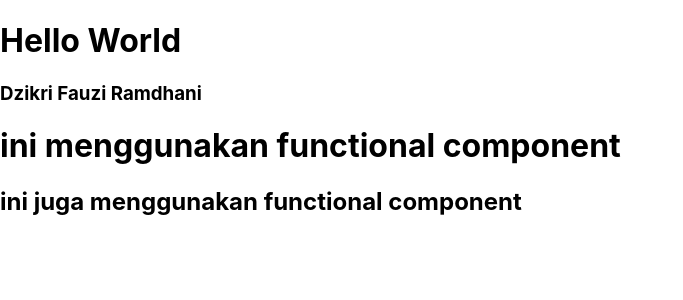
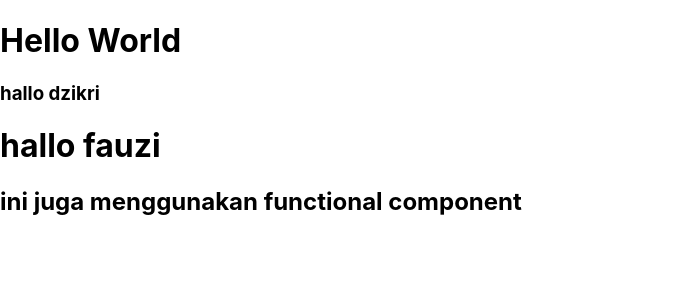
Before and after one commit to dzikfr/dzikfr-belajar-reactjs, a React (Create React App) app: page / in a window 1280 px wide. Shown: the top 300 px of the page, without its empty margins (0-683 px from the left). Built offline with nearby package versions, Linux system fonts and the light colour scheme.

Commit message:
05-08-2024

```diff
--- a/src/materi/komponen/index.jsx
+++ b/src/materi/komponen/index.jsx
@@ -6,8 +6,8 @@ export default class Komponen extends React.Component{
     render(){
         return(
             <div>
-                <ClassComponent/>
-                <FunctionalComponent/>
+                <ClassComponent nama="dzikri"/>
+                <FunctionalComponent nama="fauzi"/>
             </div>
         )
     }
--- a/src/materi/komponen/pembahasan/ClassComponent.jsx
+++ b/src/materi/komponen/pembahasan/ClassComponent.jsx
@@ -5,7 +5,7 @@ class ClassComponent extends React.Component{
         return(
             <div>
                 <h1>Hello World</h1>
-                <h3>Dzikri Fauzi Ramdhani</h3>
+                <h3>hallo {this.props.nama}</h3>
             </div>
         )
     }
--- a/src/materi/komponen/pembahasan/FunctionalComponent.jsx
+++ b/src/materi/komponen/pembahasan/FunctionalComponent.jsx
@@ -1,7 +1,7 @@
-const FunctionalComponent = () =>{
+const FunctionalComponent = (props) =>{
     return(
         <div>
-        <h1>ini menggunakan functional component</h1>
+        <h1>hallo {props.nama}</h1>
         <h2>ini juga menggunakan functional component</h2>
         </div>
     )
```
